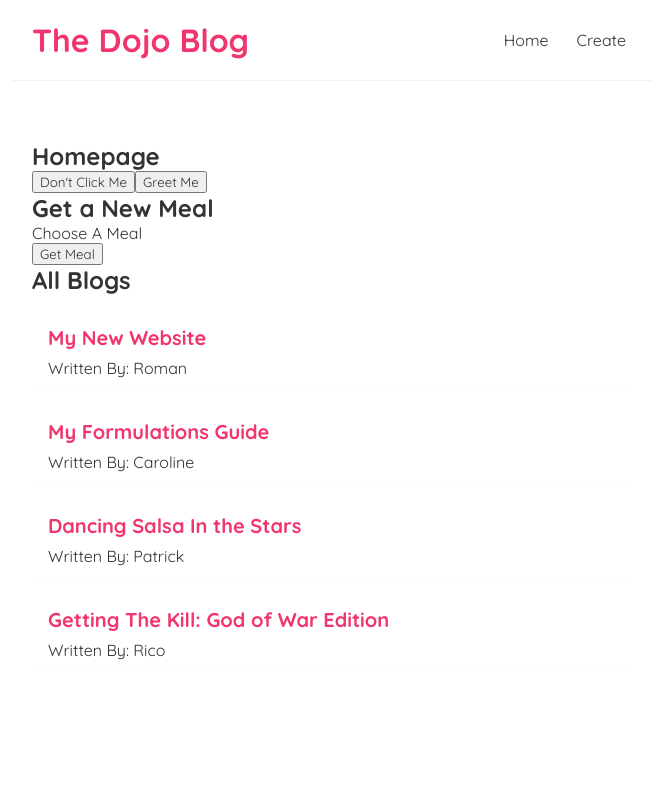
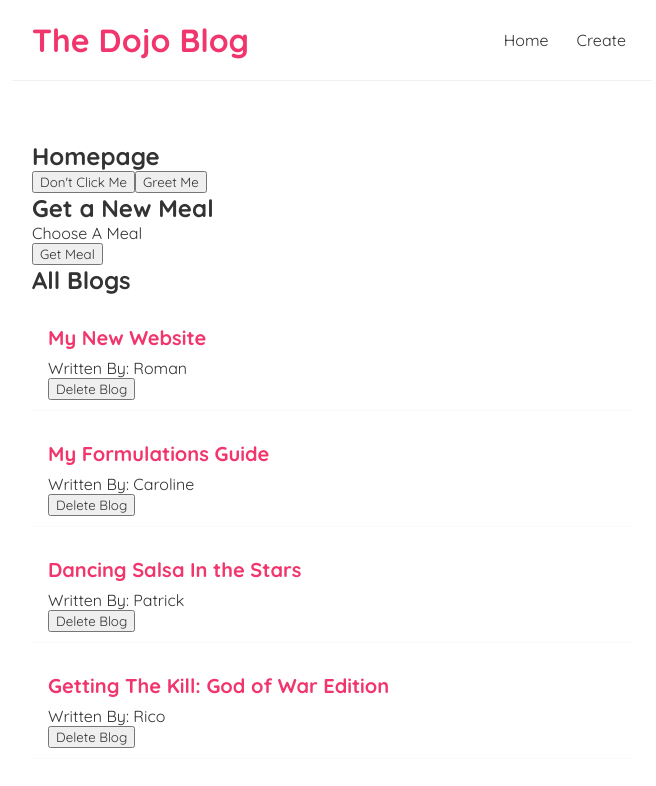
Before and after one commit to romannjoroge/ReactTutorial, a React (Create React App) app: page / in a window 1280 px wide. Shown: the top 786 px of the page, without its empty margins (308-964 px from the left). Built offline with nearby package versions, Linux system fonts and the light colour scheme.

Commit message:
Passing functions with props, useful when changing state that is initialized in parent component

```diff
--- a/src/Blogs.js
+++ b/src/Blogs.js
@@ -1,7 +1,4 @@
-function Blogs (props){
-    let blogs = props.blogs;
-    let title = props.title;
-
+function Blogs ({blogs, title, deleteBlog}){
     return (
         <div className="blogs">
             <h2>{ title }</h2>
@@ -10,6 +7,7 @@ function Blogs (props){
                     <div className="blog-preview" key = {blog.id}>
                         <h2>{ blog.title }</h2>
                         <p>Written By: { blog.author }</p>
+                        <button onClick={ () => deleteBlog(blog.id) }>Delete Blog</button>
                     </div>
                 ))}
             </div>
--- a/src/Home.js
+++ b/src/Home.js
@@ -11,6 +11,11 @@ function Home(){
             {title: 'Getting The Kill: God of War Edition', body: 'lorem ipsum...', author: 'Rico', id: 4},
         ]
     );
+
+    function deleteBlog(id) {
+        let newBlogs = blogs.filter((blog) => blog.id !== id);
+        setBlogs(newBlogs);
+    }
 
     function clickEvent(){
         console.log("I'm ticklish stop clicking me");
@@ -35,7 +40,7 @@ function Home(){
             <h2>Get a New Meal</h2>
             <p>{ meal }</p>
             <button onClick={ changeMeal }>Get Meal</button>
-            <Blogs blogs={blogs} title="All Blogs"/>
+            <Blogs blogs={blogs} title="All Blogs" deleteBlog={deleteBlog}/>
         </div>
     );
 }
```
